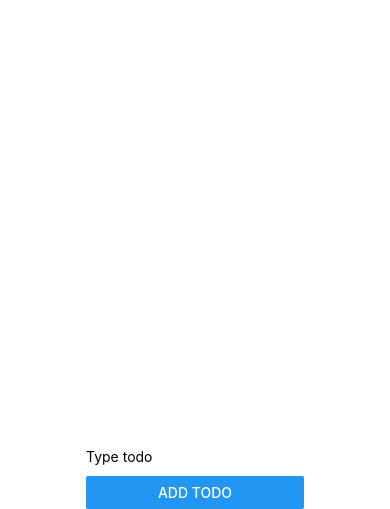
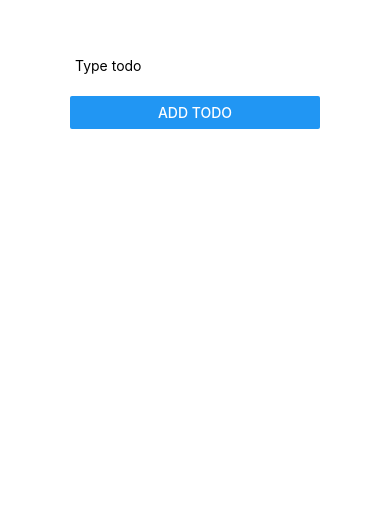
Before and after one commit to gabrielzzarate/productivity-client, a React Native app: screen / in a window 390 px wide. Shown: the part 335-844 px from the top of the page. Built offline with nearby package versions, Linux system fonts and the light colour scheme.

Commit message:
Todo input and button styling

```diff
--- a/App.js
+++ b/App.js
@@ -22,6 +22,9 @@ export default class App extends React.Component {
 const styles = StyleSheet.create({
   container: {
     flex: 1,
+    flexDirection: 'column',
+    justifyContent: 'center',
+    alignItems: 'stretch',
     backgroundColor: '#fff',
   },
 });
--- a/app/components/AddTodo/index.js
+++ b/app/components/AddTodo/index.js
@@ -1,5 +1,5 @@
 import React, { Component } from 'react';
-import { View, TextInput, Button } from 'react-native';
+import { View, TextInput, Button, StyleSheet } from 'react-native';
 import { connect } from 'react-redux';
 import { addTodo } from '../../actions';
 
@@ -10,14 +10,17 @@ class AddTodo extends Component {
 
   render() {
     return (
-      <View>
+      <View style={styles.container}>
         <TextInput
-          style={{height: 40}}
+          style={styles.input}
           placeholder="Type todo"
           value={this.state.text}
           onChangeText={(text) => this.setState({ text })}
         />
-        <Button title="Add Todo" onPress={() => {
+        <Button
+          title="Add Todo"
+          style={styles.button}
+          onPress={() => {
             this.props.addTodo(this.state.text);
             this.setState({ text : ''});
           }}
@@ -29,4 +32,26 @@ class AddTodo extends Component {
   }
 }
 
+const styles = StyleSheet.create({
+  container: {
+    height: 100,
+    maxWidth: 400,
+    justifyContent: 'center',
+  },
+  input: {
+    height: 40,
+    width: 250,
+    alignSelf: 'center',
+    paddingLeft: 5,
+    marginBottom: 10,
+  },
+  button: {
+    width: 80,
+    backgroundColor: 'blue',
+    color: '#fff',
+
+  }
+
+});
+
 export default connect(null, { addTodo })(AddTodo);
--- a/app/components/TodoList/index.js
+++ b/app/components/TodoList/index.js
@@ -1,26 +1,22 @@
 import React from 'react';
-import { FlatList, ScrollView, StyleSheet } from 'react-native';
+import { FlatList, View, StyleSheet } from 'react-native';
 import Todo from '../Todo';
 
 const TodoList = ({ todos, onTodoClick }) => (
-  <ScrollView styles={styles.container}>
+  <View styles={styles.container}>
     {todos.map(todo => (
       <Todo key={todo.id} {...todo} onPress={() => onTodoClick(todo.id)} />
     ))}
-  </ScrollView>
+  </View>
 );
 
 const styles = StyleSheet.create({
   container: {
-    //height: 80,
-    //width: 100,
-    //flex: 4,
-    //backgroundColor: '#fff',
-    //alignItems: 'center',
-    //alignSelf: 'flex-start',
-    //width: '100%',
-    //height: '100%',
-    //justifyContent: 'flex-end',
+    height: 200,
+    width: 400,
+    backgroundColor: 'black',
+    color: '#fff',
+    marginBottom: 30,
   },
 });
 
--- a/app/screens/Home.js
+++ b/app/screens/Home.js
@@ -30,8 +30,8 @@ class Home extends React.Component {
 
     return (
       <View style={styles.container}>
-        <TodoList style={{ width: 100, height: 50, backgroundColor: 'skyblue'}} todos={this.getVisibleTodos(todos, visibilityFilter)} />
-        <AddTodo style={{ width: 100, height: 50 }} />
+        <TodoList todos={this.getVisibleTodos(todos, visibilityFilter)} />
+        <AddTodo />
       </View>
     );
   }
@@ -39,7 +39,6 @@ class Home extends React.Component {
 
 const styles = StyleSheet.create({
   container: {
-    flex: 2,
     flexDirection: 'column',
     alignItems: 'center',
     justifyContent: 'center',
```
